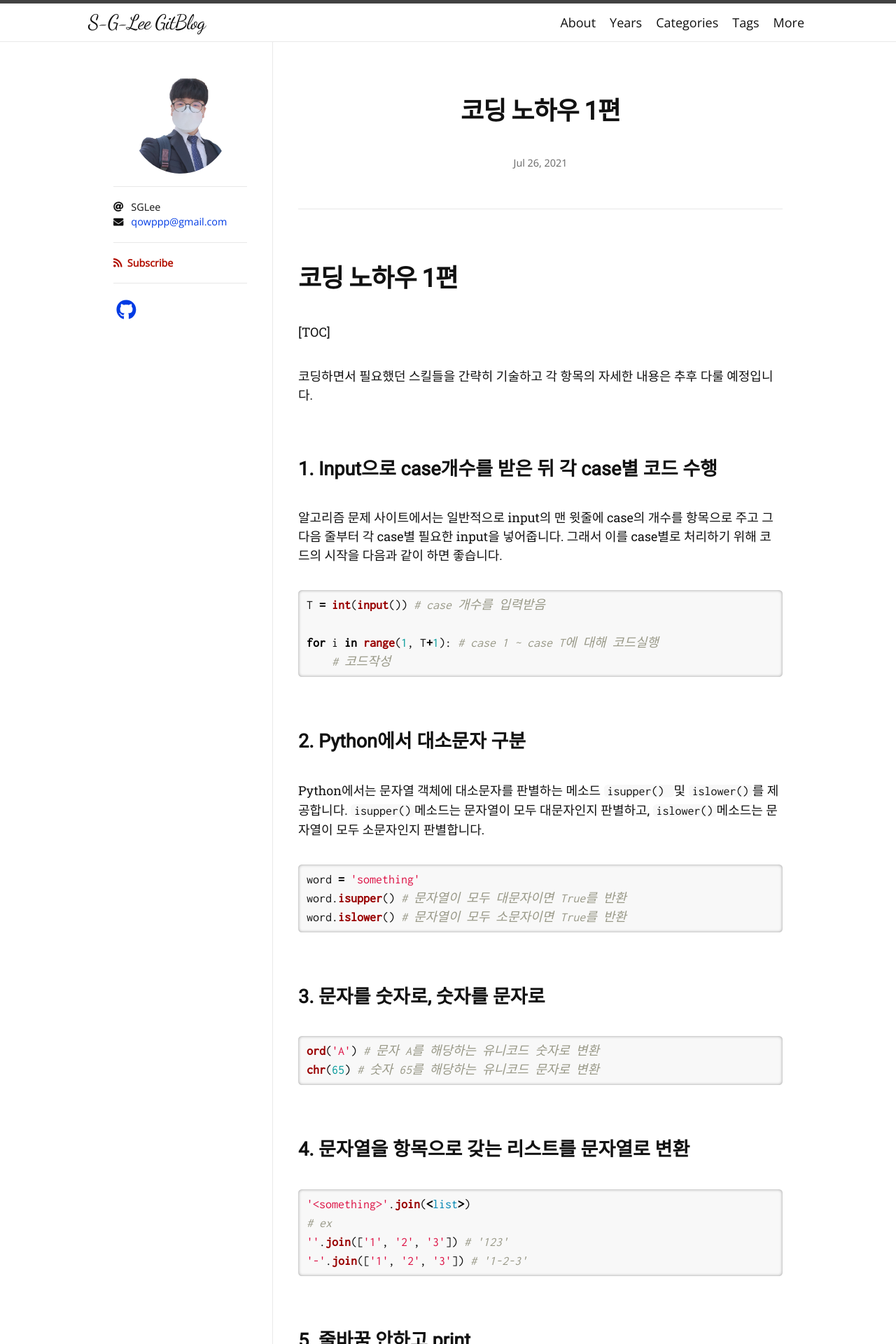
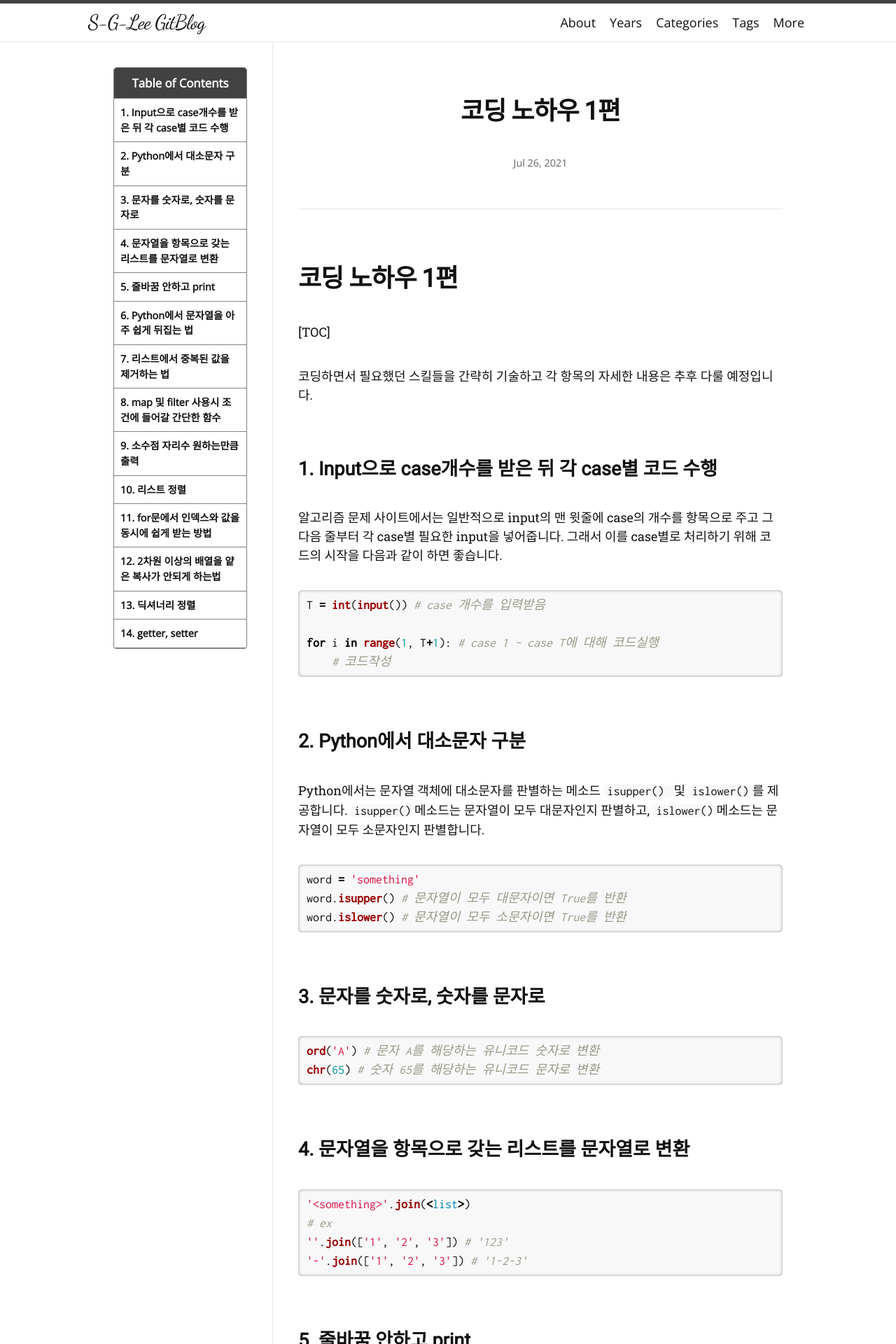
Before and after one commit to S-G-Lee/S-G-Lee.github.io, a Jekyll site: the page built from _posts/2021-07-26-Coding-Knowhow1 - 복사본.markdown, in a window 1280 px wide. Shown: the top 1920 px of the page at 70% size. Built offline with Jekyll 4.4.1, drawn with Linux system fonts in a browser that asks for light colours; nearby versions of some CDN libraries; some web fonts are replaced; some of the changed text lies outside the part shown.

Commit message:
2021 08 08 fix layout

````diff
--- a/_posts/2021-07-26-Coding-Knowhow1.markdown
+++ b/_posts/2021-07-26-Coding-Knowhow1 - 복사본.markdown
@@ -4,6 +4,7 @@ title:  "코딩 노하우 1편"
 date:   2021-07-26 18:25:00 +0900
 categories: coding
 tags: [coding, skill]
+toc: true
 ---
 # 코딩 노하우 1편
 
--- /dev/null
+++ b/_posts/2021-08-08-SWEA-1545.markdown
@@ -0,0 +1,21 @@
+---
+layout: post
+title:  "SWEA - 1545 solution"
+date:   2021-07-26 18:25:00 +0900
+categories: algorithm
+tags: [algorithm, SWEA, solution]
+---
+**1545.**[거꾸로 출력해 보아요](https://swexpertacademy.com/main/code/problem/problemList.do?problemLevel=1&contestProbId=&categoryId=&categoryType=&problemTitle=&orderBy=FIRST_REG_DATETIME&selectCodeLang=ALL&select-1=1&pageSize=10&pageIndex=2#none)
+
+풀이
+
+```python
+T = int(input())
+
+result = ''
+for i in range(T, -1, -1):
+    result = result + str(i) + ' '
+result = result[:-1]
+
+print(result)
+```
````
